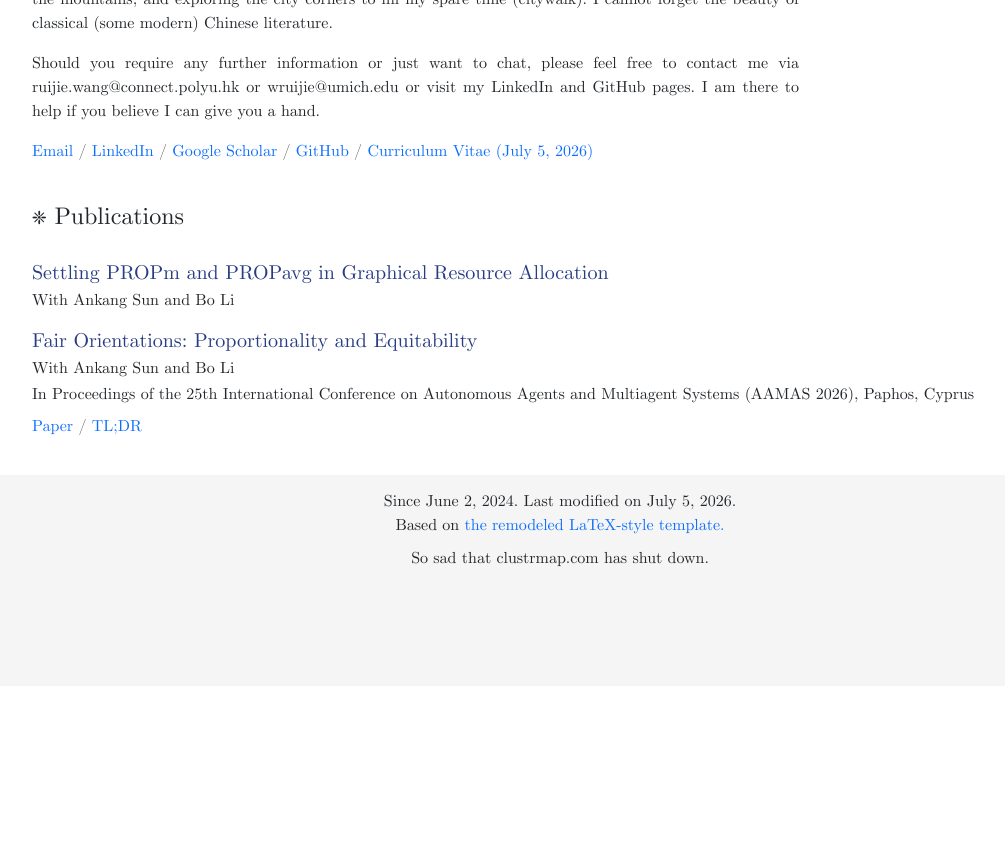
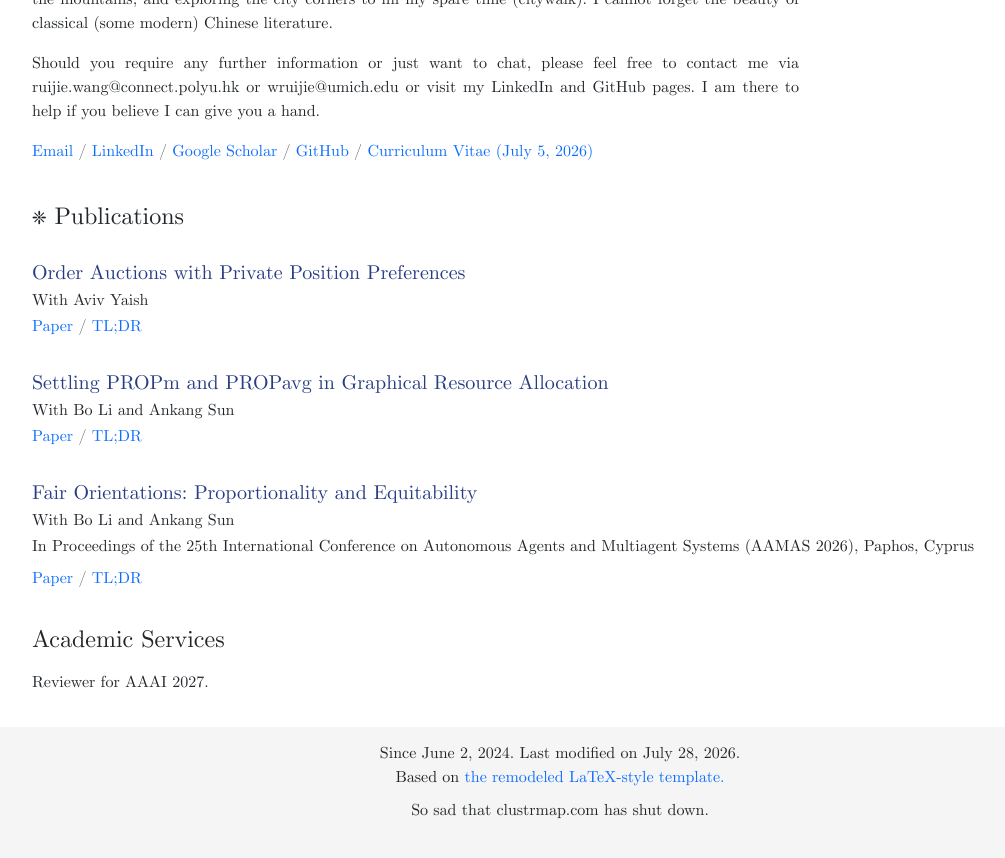
Before and after one commit to WANGaRuijie/WANGaRuijie.github.io, a Jekyll site: the page built from index.md, in a window 1280 px wide and 900 px high, scrolled down 753 px. Shown: the top 858 px of the window, without its empty margins (80-1085 px from the left). Built offline with Jekyll 4.4.1, drawn with Linux system fonts in a browser that asks for light colours; a script that is not in the unit is left out; before the commit the page ends 1439 px from its top, so only the background shows below that.

Commit message:
Update pub

```diff
--- a/index.md
+++ b/index.md
@@ -14,7 +14,7 @@ title: "Wang Ruijie's Homepage"
             <p class="h4 section-title" style="clear: right">❈ About Me</p>
             {% capture bio %}{% include bio.md %}{% endcapture %}
             <p>{{ bio | markdownify }}</p>
-            <a href="mailto:ruijie.wang@connect.polyu.hk">Email</a> /
+            <a href="mailto:wruijie@umich.edu">Email</a> /
                  <a href="https://www.linkedin.com/in/ruijie-wang-780406260/">LinkedIn</a> /
             <a href="https://scholar.google.com/citations?user=jv1-HXAAAAAJ">Google Scholar</a> /
             <a href="https://github.com/WANGaRuijie">GitHub</a> /
@@ -40,19 +40,18 @@ title: "Wang Ruijie's Homepage"
                         {% endif %}
                         <div class="publication-excerpt" style="display: none">{{publication.excerpt | markdownify}}</div>
                         <!-- <p>{{ publication.content }}</p> -->
-                        {% if publication.paper_url %}
-                        <p class="publication-links"> <a href="{{publication.paper_url}}">Paper</a>
-                        {% if publication.blog_url %}/ <a href="{{publication.blog_url}}">Blog Post</a>{% endif %}
-                        {% if publication.project_page_url %}/ <a href="{{publication.project_page_url}}">Project Page</a>{% endif %}
-                        {% if publication.demo_url %}/ <a href="{{publication.demo_url}}">Demo</a>{% endif %}
-                        {% if publication.video_url %}/ <a href="{{publication.video_url}}">Video</a>{% endif %}
-                        {% if publication.demo_video_url %}/ <a href="{{publication.demo_video_url}}">Demo Video</a>{% endif %}
-                        {% if publication.code_url %}/ <a href="{{publication.code_url}}">Code</a>{% endif %}
-                        {% if publication.poster %}/ <a href="{{'/assets/posters/' | append: publication.poster | relative_url }}">Poster</a>{% endif %}
-                        {% if publication.bibtex_url %}/ <a href="{{publication.bibtex_url}}">BibTex</a>{% endif %}
-                        {% if publication.excerpt %}/ <a href="" class="tldr_btn" role="button">TL;DR</a>{% endif %}
+                        <p class="publication-links">
+                            {% if publication.paper_url %}<a href="{{publication.paper_url}}">Paper</a>{% endif %}
+                            {% if publication.excerpt %}/ <a href="" class="tldr_btn" role="button">TL;DR</a>{% endif %}
+                            {% if publication.blog_url %}/ <a href="{{publication.blog_url}}">Blog Post</a>{% endif %}
+                            {% if publication.project_page_url %}/ <a href="{{publication.project_page_url}}">Project Page</a>{% endif %}
+                            {% if publication.demo_url %}/ <a href="{{publication.demo_url}}">Demo</a>{% endif %}
+                            {% if publication.video_url %}/ <a href="{{publication.video_url}}">Video</a>{% endif %}
+                            {% if publication.demo_video_url %}/ <a href="{{publication.demo_video_url}}">Demo Video</a>{% endif %}
+                            {% if publication.code_url %}/ <a href="{{publication.code_url}}">Code</a>{% endif %}
+                            {% if publication.poster %}/ <a href="{{'/assets/posters/' | append: publication.poster | relative_url }}">Poster</a>{% endif %}
+                            {% if publication.bibtex_url %}/ <a href="{{publication.bibtex_url}}">BibTex</a>{% endif %}
                         </p>
-                        {% endif %}
                     </div>
                     {% if publication.cover_image %}
                     <div class="col-5 d-none d-md-block align-self-center">
@@ -64,15 +63,15 @@ title: "Wang Ruijie's Homepage"
             </div>
         </div>
     </div>
-    {% comment %}
     <div class="row">
         <div class="col">
             <p class="h4 section-title">Academic Services</p>
             <p>
-                Reviewer for CVPR/ECCV/ICCV/NeurIPS
+                Reviewer for AAAI 2027.
             </p>
         </div>
     </div>
+    {% comment %}
     <div class="row">
         <div class="col">
             <p class="h4 section-title">Side Projects</p>
@@ -89,7 +88,7 @@ title: "Wang Ruijie's Homepage"
     <div class="container-sm">
         <div class="row justify-content-center"> <!-- Bootstrap's class for centering the content -->
             <div class="col text-center" style="margin-bottom: 9px;"> <!-- Use margin-bottom to create space between the text and the globe -->
-                Since June 2, 2024. Last modified on July 5, 2026. <br />
+                Since June 2, 2024. Last modified on July 28, 2026. <br />
                 Based on <a href="https://github.com/TonyLianLong/websitev2"> the remodeled LaTeX-style template.</a><br />
             </div>
         </div>
```
Also changed, not shown: Gemfile (+7 -0 lines), _publications/2025-05-22-FOPAE.md (+1 -1 lines), _publications/2026-07-03-SPAPIGRA.md (+2 -2 lines), _publications/2026-07-28-OAWPP.md (added, +21 -0 lines), Gemfile.lock.
